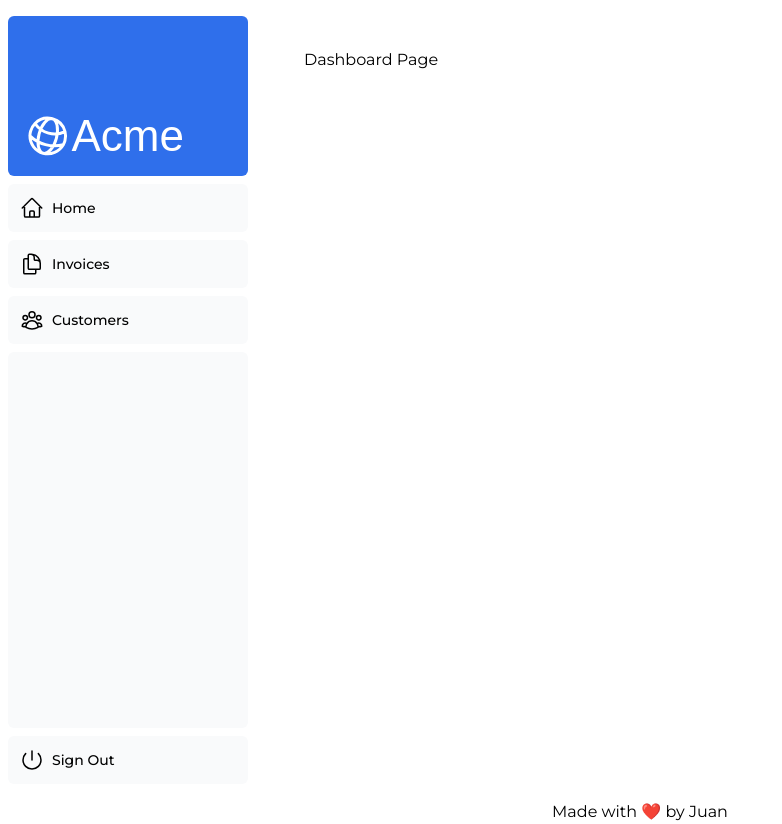
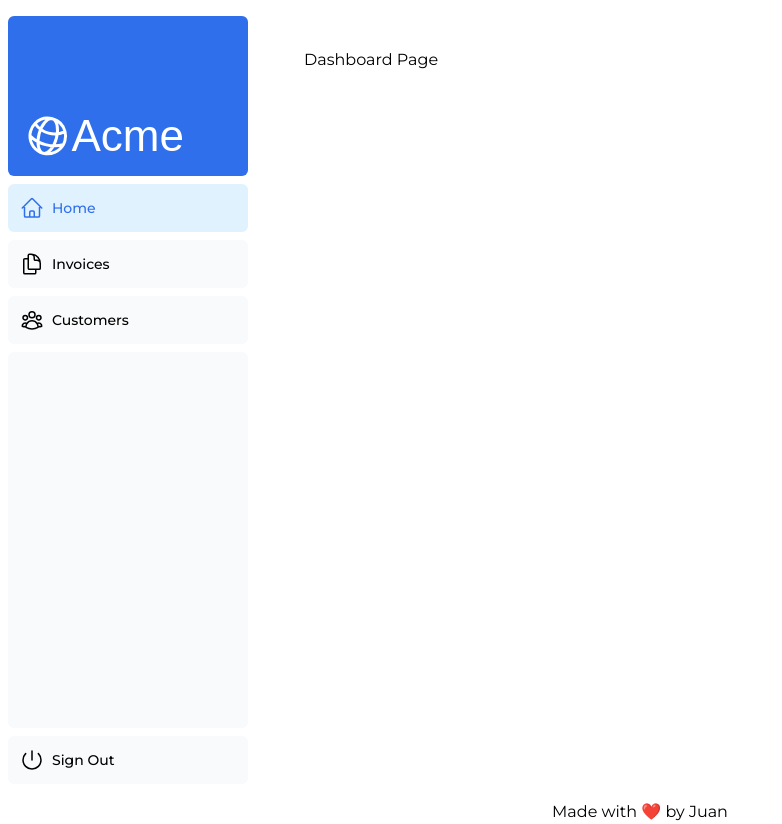
Before and after one commit to J-C-S-V/technical-documentation-site, a Next.js app: page /dashboard in a window 1280 px wide. Shown: the whole page, without its empty margins (0-782 px from the left). Built offline with nearby package versions, Linux system fonts and the light colour scheme; a web font is replaced by a local one.

Commit message:
Add seed script

```diff
--- a/app/ui/dashboard/nav-links.tsx
+++ b/app/ui/dashboard/nav-links.tsx
@@ -1,35 +1,41 @@
+"use client";
 import {
   UserGroupIcon,
   HomeIcon,
   DocumentDuplicateIcon,
-} from '@heroicons/react/24/outline';
+} from "@heroicons/react/24/outline";
+import Link from "next/link";
+import { usePathname } from "next/navigation";
 
 // Map of links to display in the side navigation.
 // Depending on the size of the application, this would be stored in a database.
 const links = [
-  { name: 'Home', href: '/dashboard', icon: HomeIcon },
+  { name: "Home", href: "/dashboard", icon: HomeIcon },
   {
-    name: 'Invoices',
-    href: '/dashboard/invoices',
+    name: "Invoices",
+    href: "/dashboard/invoices",
     icon: DocumentDuplicateIcon,
   },
-  { name: 'Customers', href: '/dashboard/customers', icon: UserGroupIcon },
+  { name: "Customers", href: "/dashboard/customers", icon: UserGroupIcon },
 ];
 
 export default function NavLinks() {
+  const pathname = usePathname();
   return (
     <>
       {links.map((link) => {
         const LinkIcon = link.icon;
         return (
-          <a
+          <Link
             key={link.name}
             href={link.href}
-            className="flex h-[48px] grow items-center justify-center gap-2 rounded-md bg-gray-50 p-3 text-sm font-medium hover:bg-sky-100 hover:text-blue-600 md:flex-none md:justify-start md:p-2 md:px-3"
+            className={`${
+              pathname === link.href ? "bg-sky-100 text-blue-600" : ""
+            } flex h-[48px] grow items-center justify-center gap-2 rounded-md bg-gray-50 p-3 text-sm font-medium hover:bg-sky-100 hover:text-blue-600 md:flex-none md:justify-start md:p-2 md:px-3`}
           >
             <LinkIcon className="w-6" />
             <p className="hidden md:block">{link.name}</p>
-          </a>
+          </Link>
         );
       })}
     </>
--- a/package.json
+++ b/package.json
@@ -3,7 +3,8 @@
   "scripts": {
     "build": "next build",
     "dev": "next dev --turbopack",
-    "start": "next start"
+    "start": "next start",
+    "seed": "ts-node -r  dotenv/config ./scripts/seed.ts"
   },
   "dependencies": {
     "@heroicons/react": "^2.2.0",
```
Also changed, not shown: 1 other file (tests, documents, lock files or other folders).
